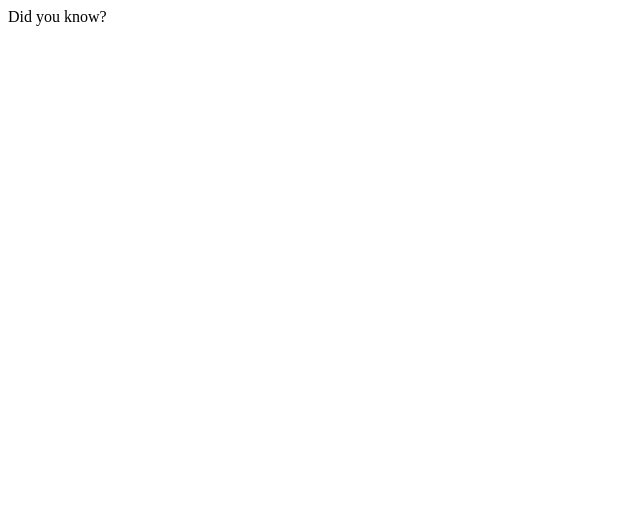
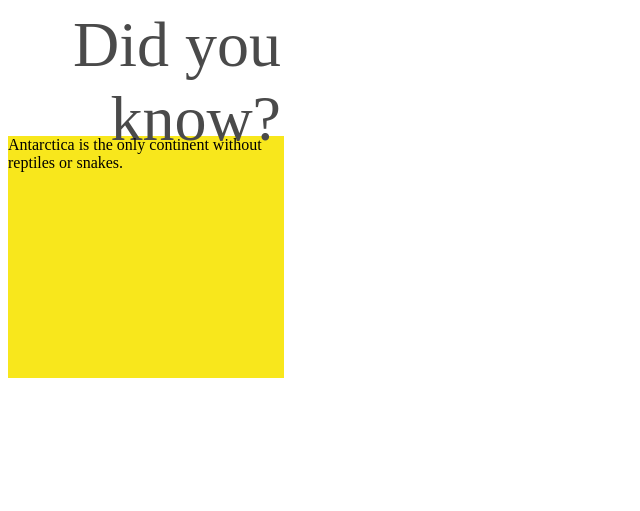
Before and after one commit to BoglarkaNagy/homework12, a plain HTML site: page index.html in a window 1280 px wide. Shown: the whole page, without its empty margins (0-640 px from the left). Drawn offline with Linux system fonts and the light colour scheme.

Commit message:
I added classes with styles into the css and html but nothing happened. The problem was that I added the css file name into the html before tha file even existed. GTK First create a css file, second add it.

```diff
--- a/index.html
+++ b/index.html
@@ -5,10 +5,21 @@
     <meta name="viewport" content="width=device-width, initial-scale=1.0">
     <meta http-equiv="X-UA-Compatible" content="ie=edge">
     <title>Document</title>
-    <link rel="stylesheed" href="style.css">
+    <link rel="stylesheet" href="style.css">
     <link href="https://fonts.googleapis.com/css?family=Roboto+Slab:400,700&display=swap" rel="stylesheet">
 </head>
 <body>
-        Did you know?
+<section class="didyouknow" >
+    Did you know?
+</section>
+
+<section class="yellow">
+<section class="antartica">
+Antarctica is the only continent without reptiles or snakes.
+</section>
+</section>
+
+
+
 </body>
 </html>
--- a/style.css
+++ b/style.css
@@ -6,7 +6,15 @@ height: 500px;
 .didyouknow {
 width: 273px;
 height: 128px;
+font-family: RobotoSlab;
 font-size: 64px;
 text-align: right;
 color: #4a4a4a;
 }
+
+
+.yellow {
+  width: 276px;
+  height: 242px;
+  background-color: #f8e71c;
+}
```
